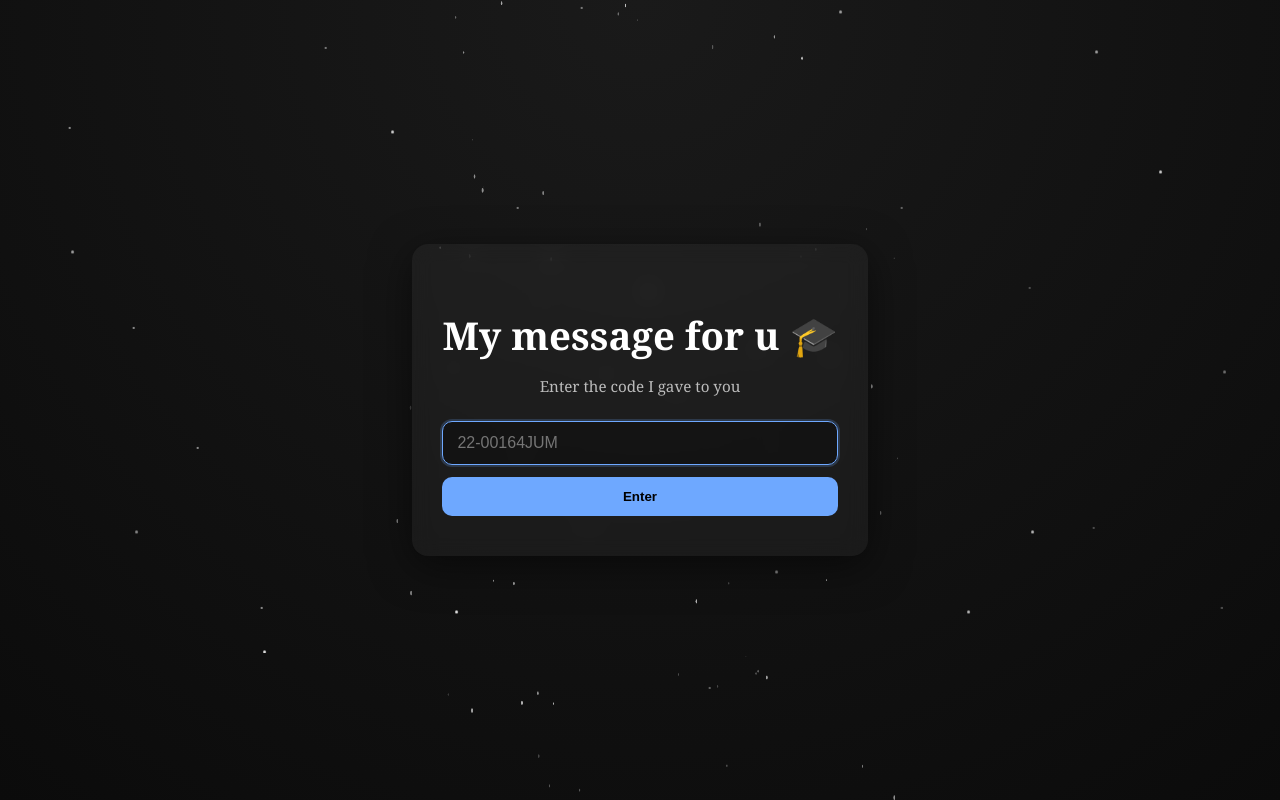
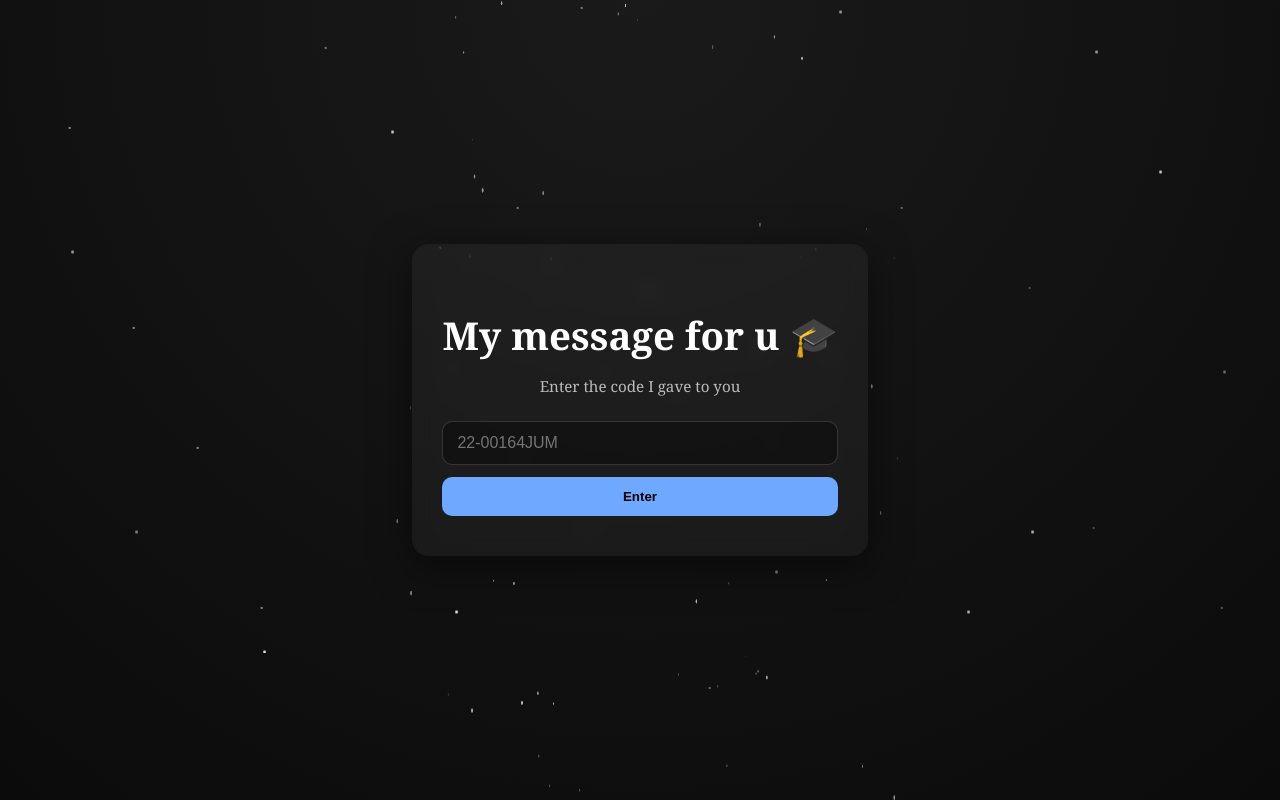
Before and after one commit to Fourthhy/my-letter, a React (Vite) app: page / in a window 1280 px wide. Built offline with nearby package versions, Linux system fonts and the light colour scheme.

Commit message:
Adjusted particles

```diff
--- a/src/pages/LandingPage.jsx
+++ b/src/pages/LandingPage.jsx
@@ -66,7 +66,7 @@ function LandingPage({ onSuccess, validateStudentId }) {
     };
 
     // ===============================
-    // 🧪 HASH TOOL (NEW)
+    // 🧪 HASH TOOL
     // ===============================
     const handleHash = () => {
         if (!studentId.trim()) {
@@ -88,9 +88,10 @@ function LandingPage({ onSuccess, validateStudentId }) {
     // 🎬 LOGIN FLOW
     // ===============================
     const handleSubmit = async (e) => {
-        e.preventDefault(); // Stifles the native HTML page reload behavior
+        e.preventDefault();
 
         setError("");
+
         const sanitizedId = studentId.trim();
 
         if (!sanitizedId) {
@@ -101,7 +102,6 @@ function LandingPage({ onSuccess, validateStudentId }) {
         setLoading(true);
 
         setTimeout(() => {
-            // Case-insensitive matching logic support
             const exists = validateStudentId(sanitizedId);
 
             if (!exists) {
@@ -119,6 +119,7 @@ function LandingPage({ onSuccess, validateStudentId }) {
 
     return (
         <>
+            {/* PARTICLE BACKGROUNDS */}
             <div className="particles-layer-1"></div>
             <div className="particles-layer-2"></div>
 
@@ -138,16 +139,49 @@ function LandingPage({ onSuccess, validateStudentId }) {
                             placeholder="22-00164JUM"
                             onChange={(e) => setStudentId(e.target.value)}
                             className={`input ${error ? "input-error" : ""}`}
-                            autoFocus
+                            autoComplete="off"
+                            autoCorrect="off"
+                            spellCheck={false}
                         />
 
-                        {/* 🚀 LOGIN BUTTON (Refactored for strict production form binding) */}
-                        <button type="submit" className="button" disabled={loading}>
+                        <button
+                            type="submit"
+                            className="button"
+                            disabled={loading}
+                        >
                             {loading ? "Verifying..." : "Enter"}
                         </button>
                     </form>
 
                     {error && <p className="error">{error}</p>}
+
+                    {/* DEV TOOLS */}
+                    {/* <div className="dev-tools">
+                        <button
+                            type="button"
+                            onClick={handleEncrypt}
+                            className="dev-button"
+                        >
+                            Encrypt
+                        </button>
+
+                        <button
+                            type="button"
+                            onClick={handleDecrypt}
+                            className="dev-button"
+                        >
+                            Decrypt
+                        </button>
+
+                        <button
+                            type="button"
+                            onClick={handleHash}
+                            className="dev-button"
+                        >
+                            Hash
+                        </button>
+                    </div> */}
+
                 </div>
             </div>
         </>
```
